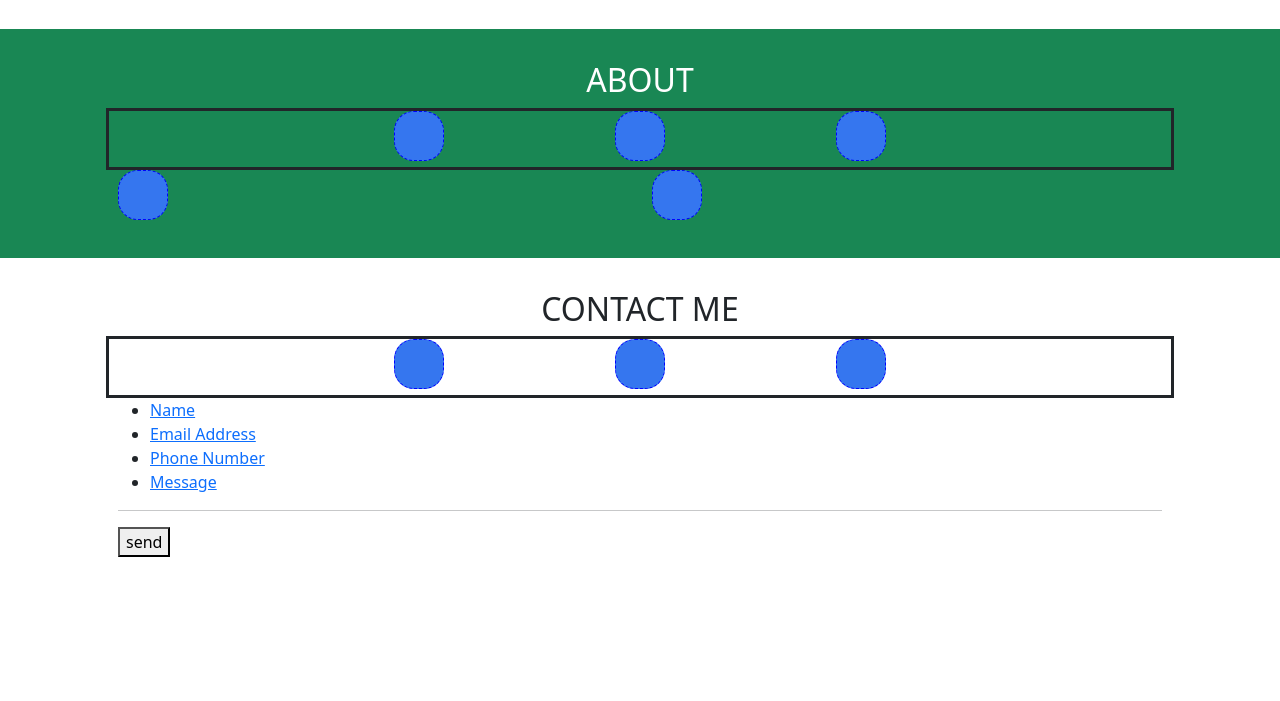
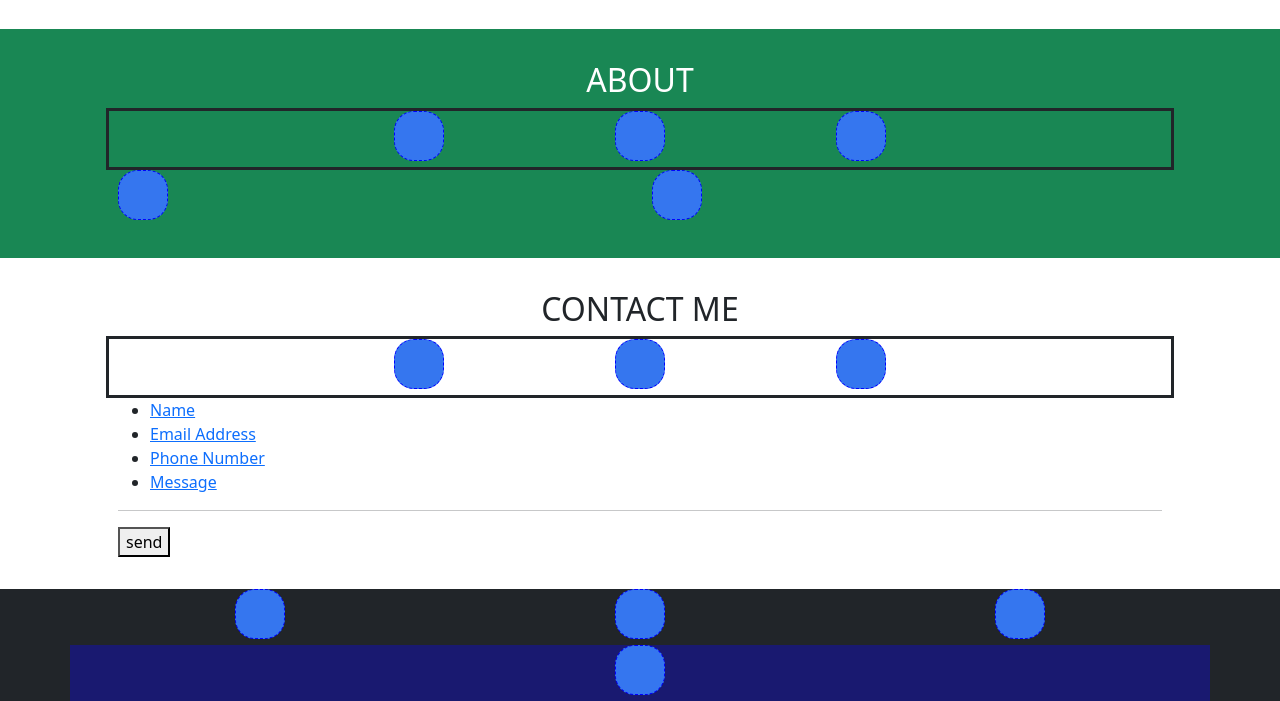
Before and after one commit to Ciaowilly3/html-css-bootstrap-freelancer, a plain HTML site: page index.html in a window 1280 px wide. Shown: the part 804-1505 px from the top of the page. Before the commit the page ends 1393 px from the top, so only its background shows below. Drawn offline with nearby package versions, Linux system fonts and the light colour scheme.

Commit message:
primo layout

```diff
--- a/css/style.css
+++ b/css/style.css
@@ -16,3 +16,7 @@ section{
 .avatar-container{
     flex-basis: 60%;
 }
+
+.copyright{
+    background-color: midnightblue;
+}
--- a/index.html
+++ b/index.html
@@ -237,12 +237,40 @@
                 </div>
             </section>
 
-            <footer>
-
-
-
-            </footer>
         </main>
 
+        <footer class="bg-dark">
+
+            <div class="container">
+
+                <div class="row justify-content-center">
+                    <div class="col-12 col-sm-4 text-center">
+                        <div class="content">
+
+                        </div>
+                    </div>
+                    <div class="col-12 col-sm-4 text-center">
+                        <div class="content">
+
+                        </div>
+
+                    </div>
+                    <div class="col-12 col-sm-4 text-center">
+                        <div class="content">
+
+                        </div>
+
+                    </div>
+                </div>
+
+            </div>
+
+            <div class="container copyright text-center">
+                <div class="content">
+
+                </div>
+            </div>
+
+        </footer>
     </body>
 </html>
```
